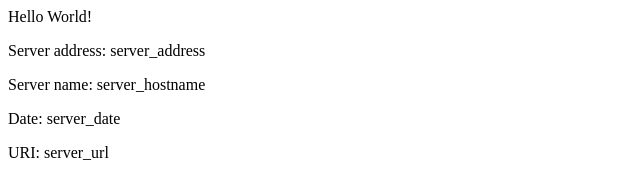
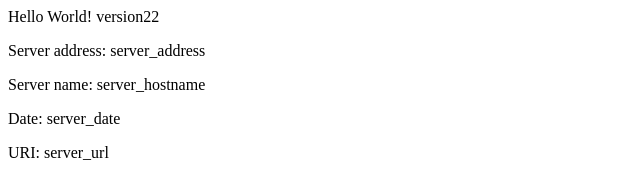
Before and after one commit to sreeramg514/eks-example, a plain HTML site: page src/index.html in a window 1280 px wide. Shown: the full height of the page, 0-640 px from the left. Drawn offline with Linux system fonts and the light colour scheme.

Commit message:
Updating version

```diff
--- a/src/index.html
+++ b/src/index.html
@@ -2,7 +2,7 @@
 <title>Hello World</title>
 </head>
 <div class="info">
-<h>Hello World!</h>
+<h>Hello World! version22</h>
 <p><span>Server&nbsp;address:</span> <span>server_address</span></p>
 <p><span>Server&nbsp;name:</span> <span>server_hostname</span></p>
 <p class="smaller"><span>Date:</span> <span>server_date</span></p>
```
